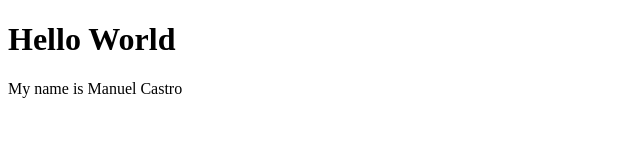
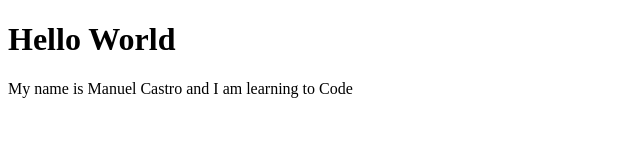
Before and after one commit to mccastro/mccastro.github.io, a plain HTML site: page index.html in a window 1280 px wide. Shown: the whole page, without its empty margins (0-640 px from the left). Drawn offline with Linux system fonts and the light colour scheme.

Commit message:
more text
I added more text to the line with my name

```diff
--- a/index.html
+++ b/index.html
@@ -2,6 +2,6 @@
 <html>
 <body>
 <h1>Hello World</h1>
-<p>My name is Manuel Castro</p>
+<p>My name is Manuel Castro and I am learning to Code</p>
 </body>
 </html>
```
